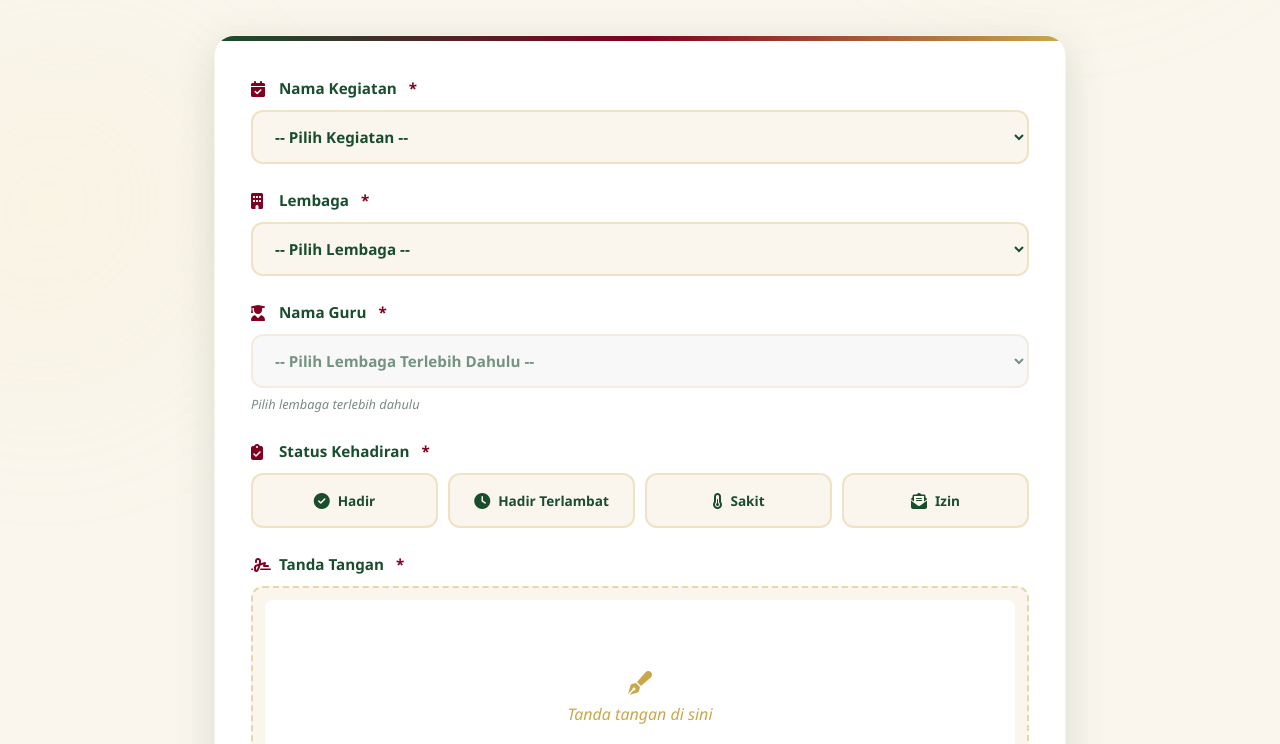
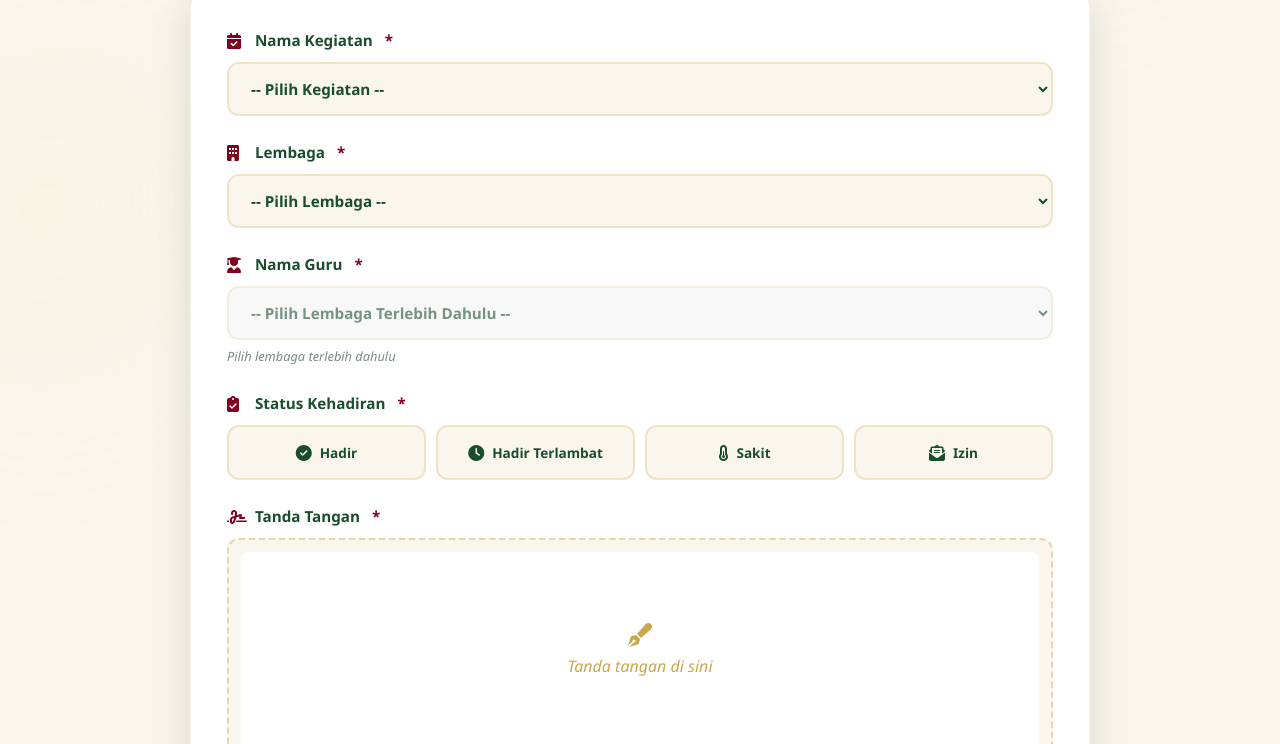
Before and after one commit to departementahfizh2026-ops/HAFZApp, a plain HTML site: page pages/form-absensi.html in a window 1280 px wide. Shown: the part 389-1133 px from the top of the page. Drawn offline with Linux system fonts and the light colour scheme.

Commit message:
Update form-absensi.html

```diff
--- a/pages/form-absensi.html
+++ b/pages/form-absensi.html
@@ -41,7 +41,7 @@
         }
         .ornament-1 { width: 500px; height: 500px; top: -100px; right: -100px; opacity: 0.3; }
         .ornament-2 { width: 400px; height: 400px; bottom: -50px; left: -100px; opacity: 0.2; }
-        .container { max-width: 900px; margin: 0 auto; padding: 20px 24px 60px; position: relative; z-index: 1; }
+        .container { max-width: 1200px; margin: 0 auto; padding: 20px 24px 60px; position: relative; z-index: 1; }
 
         /* ===== HERO ===== */
         .hero { display: flex; flex-direction: column; align-items: center; text-align: center; padding: 30px 0 20px; }
@@ -77,6 +77,11 @@
             width: 100%; height: 5px;
             background: linear-gradient(90deg, var(--hijau-tua), var(--maroon), var(--emas));
         }
+        /* Menjaga agar kotak form tetap ramping di tengah meskipun container lebar */
+.form-card {
+    max-width: 900px;
+    margin: 20px auto; /* Margin auto agar berada di tengah */
+}
         .form-group { margin-bottom: 24px; }
         .form-group label {
             display: flex; align-items: center; gap: 8px;
```
